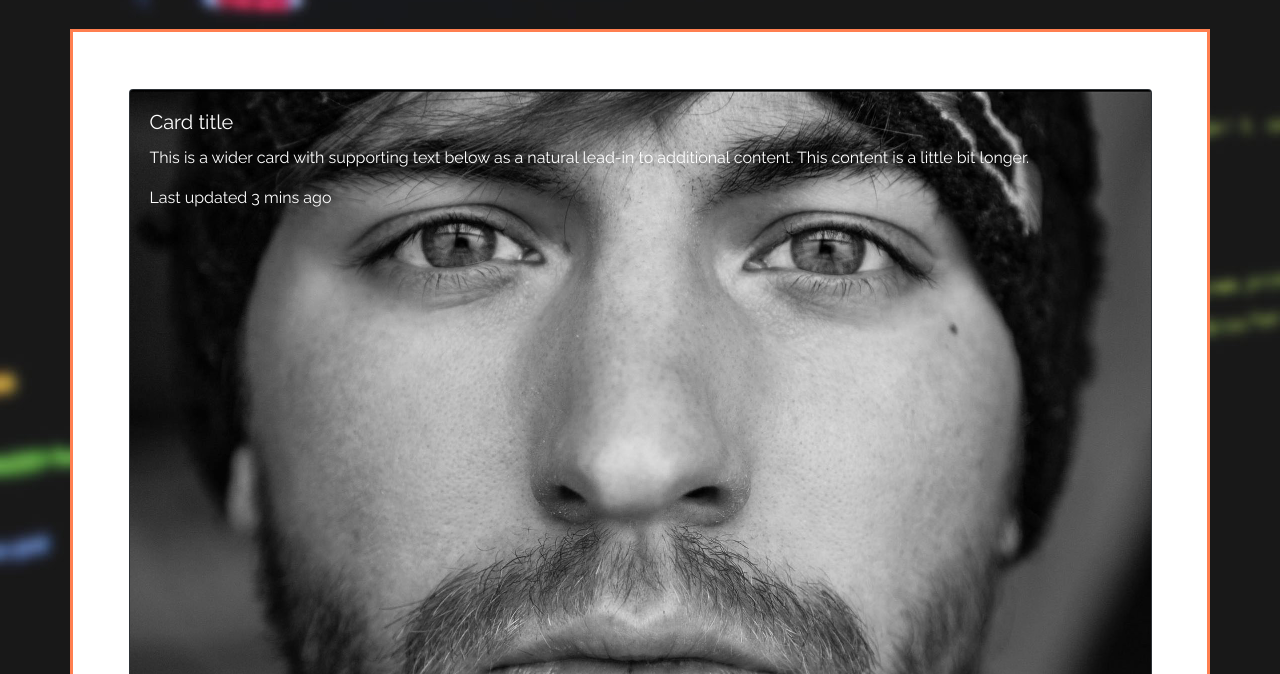
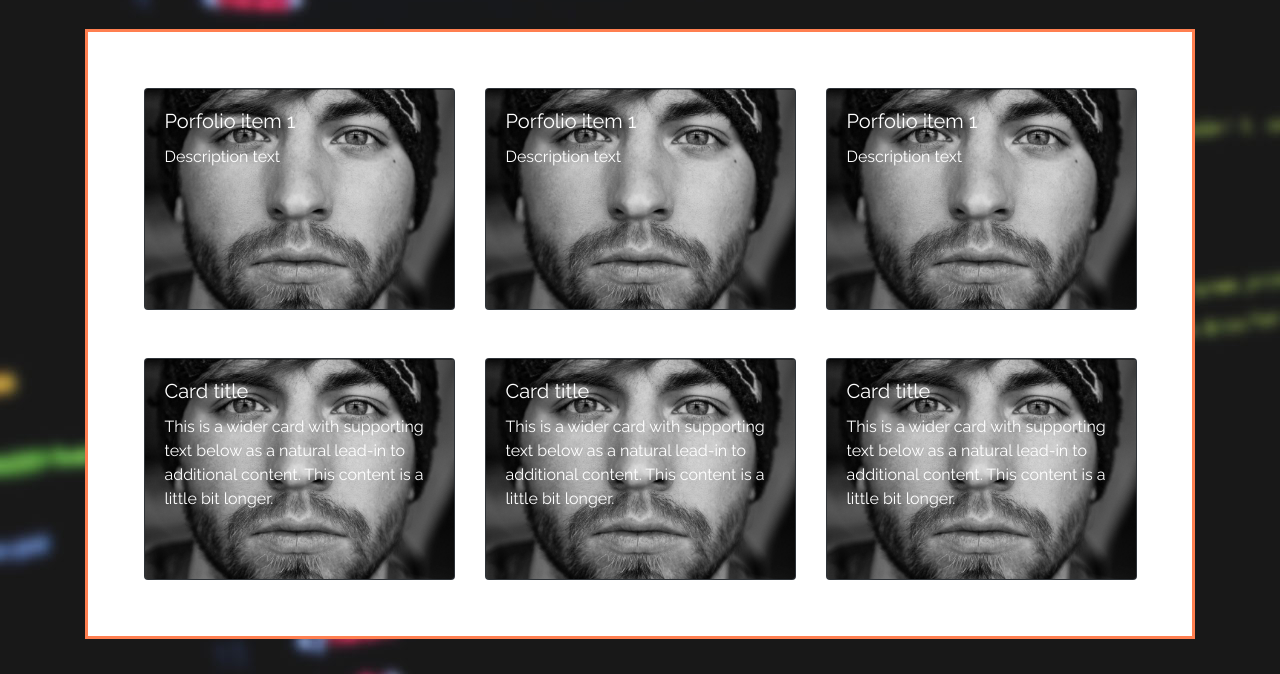
Before and after one commit to gmg300/responsive-portfolio, a plain HTML site: page portfolio.html in a window 1280 px wide. Shown: the part 126-800 px from the top of the page. Drawn offline with nearby package versions, Linux system fonts and the light colour scheme.

Commit message:
Added framework for portfolio items

```diff
--- a/Assets/CSS/style.css
+++ b/Assets/CSS/style.css
@@ -44,15 +44,12 @@ h1 {
     vertical-align: middle;
 }
 
-.about-me, .portfolio {
+.about-me, .portfolio, .form {
     font-family: 'Raleway', sans-serif;
     padding: 5%;
     background: white;
     color: #333;
     border: 3px solid coral;
-}
-
-.portfolio {
     overflow: auto;
 }
 
@@ -63,14 +60,6 @@ h2 {
 
 hr {
     padding-bottom: 10px;
-}
-
-.form {
-    font-family: 'Raleway', sans-serif;
-    padding: 5%;
-    background: white;
-    color: #333;
-    border: 3px solid coral;
 }
 
 label {
--- a/portfolio.html
+++ b/portfolio.html
@@ -44,30 +44,63 @@
           </div>
     </header>
     <div class="container">
-        <div class="row portfolio">
-            <div class="col"></div>
+        <div class="portfolio">
+            <div class="row mb-5">
+                <div class="col-md-4">
                     <div class="card bg-dark text-white">
-                <img class="card-img img-fluid" src="Assets/Images/headshot.jpg" width="10%" height="10%" alt="Card image">
+                        <img class="card-img img-fluid" src="Assets/Images/headshot.jpg" alt="Card image">
+                        <div class="card-img-overlay">
+                        <h5 class="card-title">Porfolio item 1</h5>
+                        <p class="card-text">Description text</p>
+                        </div>
+                    </div>
+                </div>
+                <div class="col-md-4">
+                    <div class="card bg-dark text-white">
+                        <img class="card-img img-fluid" src="Assets/Images/headshot.jpg" alt="Card image">
+                        <div class="card-img-overlay">
+                        <h5 class="card-title">Porfolio item 1</h5>
+                        <p class="card-text">Description text</p>
+                        </div>
+                    </div>
+                </div>
+                <div class="col-md-4">
+                    <div class="card bg-dark text-white">
+                        <img class="card-img img-fluid" src="Assets/Images/headshot.jpg" alt="Card image">
+                        <div class="card-img-overlay">
+                        <h5 class="card-title">Porfolio item 1</h5>
+                        <p class="card-text">Description text</p>
+                        </div>
+                    </div>
+                </div>
+            </div>
+            <div class="row">
+                <div class="col-md-4">
+                    <div class="card bg-dark text-white">
+                        <img class="card-img img-fluid" src="Assets/Images/headshot.jpg" alt="Card image">
                         <div class="card-img-overlay">
                         <h5 class="card-title">Card title</h5>
                         <p class="card-text">This is a wider card with supporting text below as a natural lead-in to additional content. This content is a little bit longer.</p>
-                  <p class="card-text">Last updated 3 mins ago</p>
                         </div>
                     </div>
+                </div>
+                <div class="col-md-4">
                     <div class="card bg-dark text-white">
-                <img class="card-img img-fluid" src="Assets/Images/headshot.jpg" width="10%" height="10%" alt="Card image">
+                        <img class="card-img img-fluid" src="Assets/Images/headshot.jpg" alt="Card image">
                         <div class="card-img-overlay">
                         <h5 class="card-title">Card title</h5>
                         <p class="card-text">This is a wider card with supporting text below as a natural lead-in to additional content. This content is a little bit longer.</p>
-                  <p class="card-text">Last updated 3 mins ago</p>
                         </div>
                     </div>
+                </div>
+                <div class="col-md-4">
                     <div class="card bg-dark text-white">
-                <img class="card-img img-fluid" src="Assets/Images/headshot.jpg" width="10%" height="10%" alt="Card image">
+                        <img class="card-img img-fluid" src="Assets/Images/headshot.jpg" alt="Card image">
                         <div class="card-img-overlay">
                         <h5 class="card-title">Card title</h5>
                         <p class="card-text">This is a wider card with supporting text below as a natural lead-in to additional content. This content is a little bit longer.</p>
-                  <p class="card-text">Last updated 3 mins ago</p>
+                        </div>
+                    </div>
                 </div>
             </div>
         </div>
```
Lines whose indentation alone changed are shown as unchanged.
